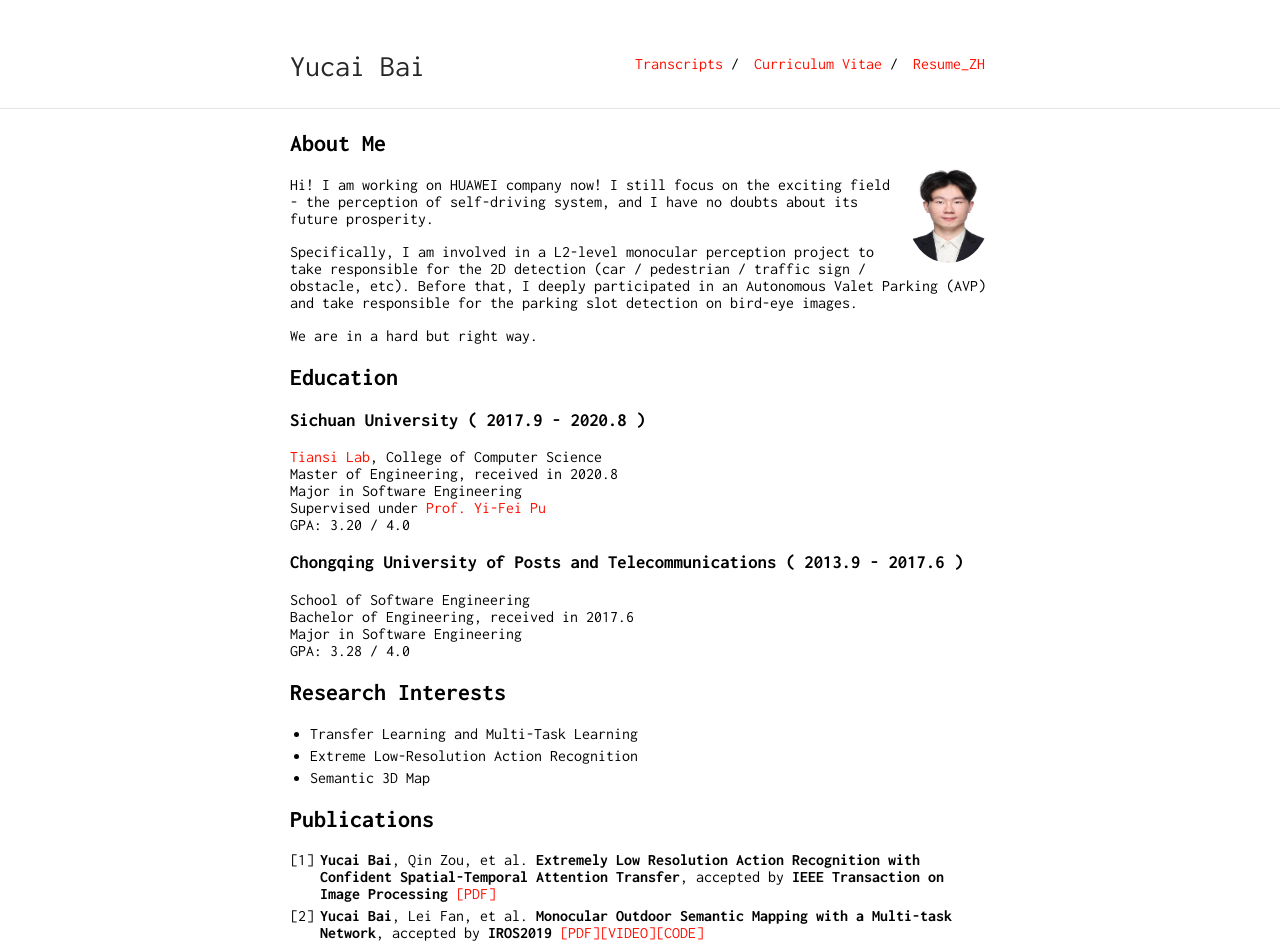
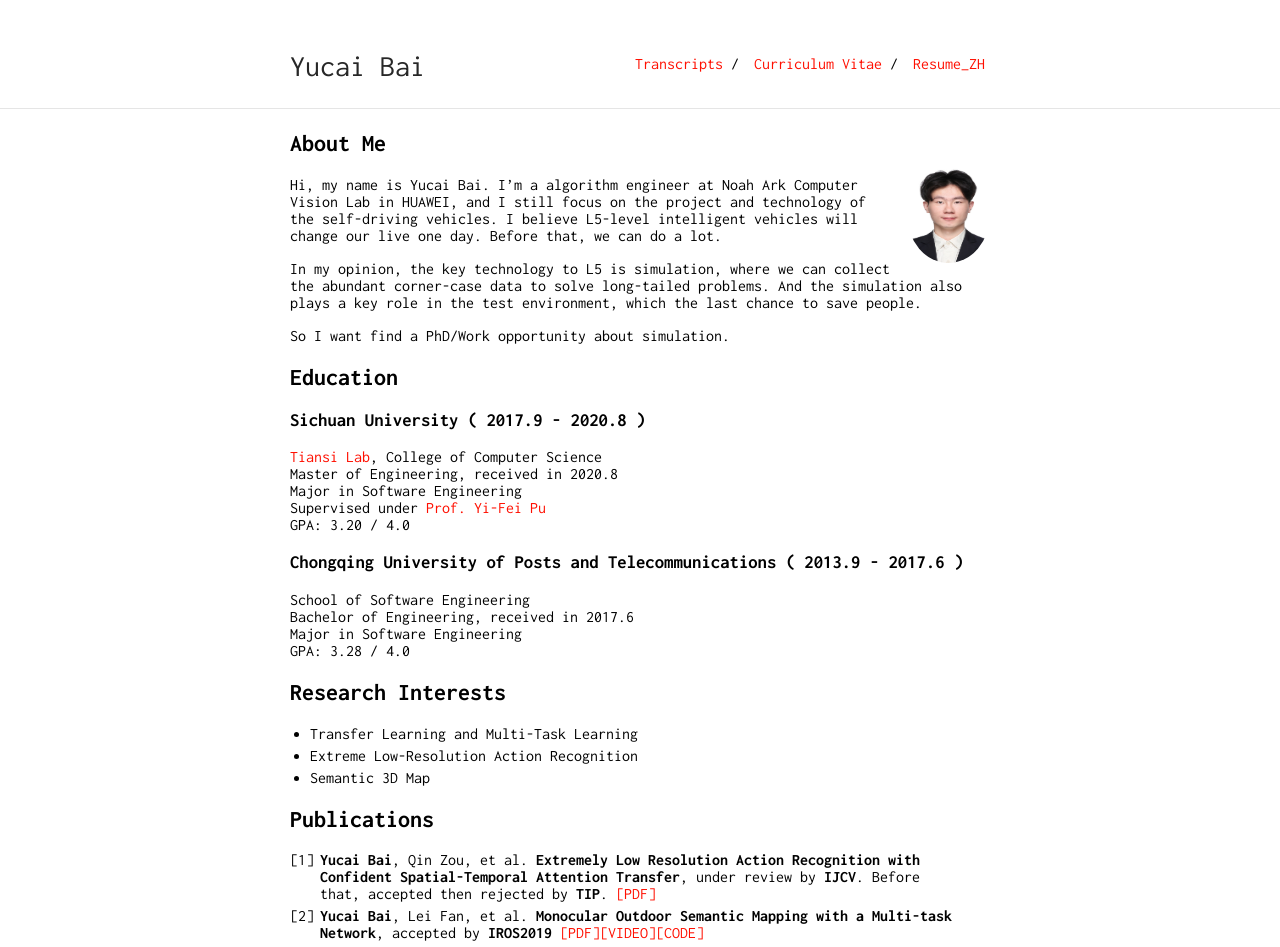
Before and after one commit to RaymondByc/raymondbyc-github.io, a Jekyll site: the page built from index.md, in a window 1280 px wide and 1400 px high. Shown: the top 947 px of the window. Built offline with Jekyll 4.4.1, drawn with Linux system fonts in a browser that asks for light colours; our own code applies the rules of GitHub Pages for plain Markdown files; some of the changed text lies outside the part shown.

```diff
--- a/index.md
+++ b/index.md
@@ -9,12 +9,11 @@ layout: default
     height: 97px;
 ">
 
-Hi! I am working on HUAWEI company now! I still focus on the exciting field - the perception of self-driving system, and I have no doubts about its future prosperity.
+Hi, my name is Yucai Bai. I’m a algorithm engineer at Noah Ark Computer Vision Lab in HUAWEI, and I still focus on the project and technology of the self-driving vehicles. I believe L5-level intelligent vehicles will change our live one day. Before that, we can do a lot.
 
-Specifically, I am involved in a L2-level monocular perception project to take responsible for the 2D detection (car / pedestrian / traffic sign / obstacle, etc).
-Before that, I deeply participated in an Autonomous Valet Parking (AVP) and take responsible for the parking slot detection on bird-eye images.
+In my opinion, the key technology to L5 is simulation, where we can collect the abundant corner-case data to solve long-tailed problems. And the simulation also plays a key role in the test environment, which the last chance to save people.
 
-We are in a hard but right way.
+So I want find a PhD/Work opportunity about simulation.
 
 ## Education
 ### Sichuan University ( 2017.9 - 2020.8 )
@@ -36,14 +35,25 @@ GPA: 3.28 / 4.0
 - Semantic 3D Map
 
 ## Publications
-1. __Yucai Bai__, Qin Zou, et al. __Extremely Low Resolution Action Recognition with Confident Spatial-Temporal Attention Transfer__, accepted by  __IEEE Transaction on Image Processing__ [\[PDF\]](https://arxiv.org/pdf/1909.03580.pdf)
+1. __Yucai Bai__, Qin Zou, et al. __Extremely Low Resolution Action Recognition with Confident Spatial-Temporal Attention Transfer__, under review by __IJCV__. Before that, accepted then rejected by __TIP__. [\[PDF\]](https://arxiv.org/pdf/1909.03580.pdf)
 2. __Yucai Bai__, Lei Fan, et al. __Monocular Outdoor Semantic Mapping with a Multi-task Network__, accepted by __IROS2019__ [\[PDF\]](https://arxiv.org/abs/1901.05807)[\[VIDEO\]](https://www.youtube.com/watch?v=PuVFtVPx3MQ)[\[CODE\]](https://github.com/RaymondByc/segm_depth_network)
 3. __Yucai Bai__, Sen Zhang, Miao Chen, et al. __A Fractional Total Variational CNN Approach for SAR Image Despeckling__, accepted by __ICIC2018__ [\[PDF\]](https://link.springer.com/chapter/10.1007/978-3-319-95957-3_46)[\[CODE\]](https://github.com/RaymondByc/FID-CNN)
 4. Miao Chen, Yi-Fei Pu, __Yu-Cai Bai__, __Low-Dose CT Image Denosing Using Residual Convolutional Network with Fractional TV Loss__, accepted by __Neurocomputing__ [\[PDF\]](https://www.sciencedirect.com/science/article/abs/pii/S0925231220314995)
 
 ## Experiences
 
-### Advanced Driver Assistance Systems (ADAS) (2021.3 - Now)
+### Auto Labelling  (2022.1 - 2022.8)
+
+<div style="text-align:center;"><img src="images/multi-modal-detection.png" width="70%" text-align="center"></div>
+
+In this project, we can use the off-board data to detect more accurately. The unlimited model size and whole video information are allowed to use. The metric is more serious than real-time detection, iou0.8 mAP and iou0.9 mAP.
+
+<div style="text-align:center;"><img src="images/multi-modal-detection.png" width="70%" text-align="center"></div>
+
+I am responsible for the multi-modal (lidar+camera) detection and tracking. For the detection, we concat the extracted image feature with point before convolution. Our experiment shows that, the multi-modal model have dramatic improvement for the target with sparse point.
+For the tracking, extra image information boosts the performance of instance matching process, which helps us enlarge the matching range.
+
+### Advanced Driver Assistance Systems (ADAS) (2021.3 - 2021.12)
 
 <div style="text-align:center;"><img src="images/ADAS.gif" width="70%" text-align="center"></div>
 
```
Also changed, not shown: images/multi-modal-detection.png (added).
